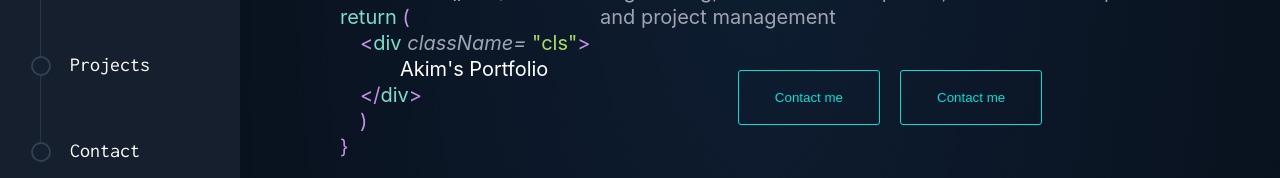
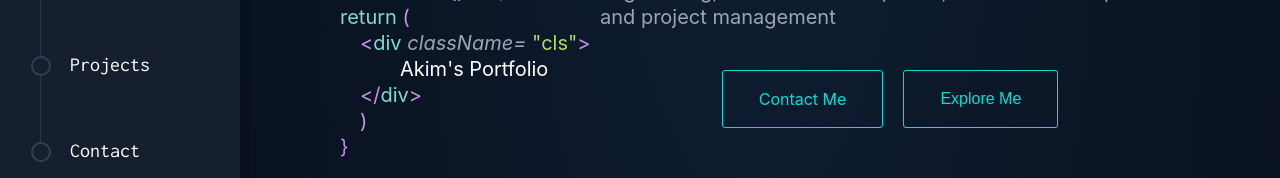
Before and after one commit to Mousticke/portfolio-new, a React (Create React App) app: page / in a window 1280 px wide. Shown: the part 388-566 px from the top of the page. Built offline with nearby package versions, Linux system fonts and the light colour scheme.

Commit message:
add mailto

```diff
--- a/src/domains/Landing/Citation.jsx
+++ b/src/domains/Landing/Citation.jsx
@@ -2,11 +2,13 @@ import React from 'react'
 import styled from 'styled-components'
 import PropTypes from 'prop-types'
 import { CSSTransition, TransitionGroup } from 'react-transition-group'
+import { transitionAll } from '@styles'
 
 const StyledCitation = styled.div`
   grid-area: citation;
   blockquote {
     text-align: center;
+    transition: ${transitionAll};
   }
   p {
     font-size: 0.83rem;
@@ -31,7 +33,7 @@ const StyledCitation = styled.div`
 function Citation({ isMounted }) {
   return (
     <TransitionGroup component={null}>
-      <CSSTransition in={isMounted.current} classNames='fade' timeout={1000} appear unmountOnExit>
+      <CSSTransition in={isMounted.current} classNames='fadeup' timeout={1000} appear unmountOnExit>
         <StyledCitation>
           <blockquote>
             <p>
--- a/src/domains/Landing/Introduction.jsx
+++ b/src/domains/Landing/Introduction.jsx
@@ -60,14 +60,14 @@ function Introduction({ isMounted }) {
   return (
     <IntroContainer>
       <TransitionGroup component={null}>
-        <CSSTransition in={isMounted} classNames='fade' timeout={1000} appear unmountOnExit>
+        <CSSTransition in={isMounted} classNames='fadeup' timeout={1000} appear unmountOnExit>
           <StyledHeroGreeting style={{ transitionDelay: `${100}ms` }}>Hi there, my name is</StyledHeroGreeting>
         </CSSTransition>
-        <CSSTransition in={isMounted} classNames='fade' timeout={1000} appear unmountOnExit>
-          <StyledHeroTitle style={{ transitionDelay: `${150}ms` }}>Akim Benchiha</StyledHeroTitle>
+        <CSSTransition in={isMounted} classNames='fadeup' timeout={1000} appear unmountOnExit>
+          <StyledHeroTitle style={{ transitionDelay: `${200}ms` }}>Akim Benchiha</StyledHeroTitle>
         </CSSTransition>
-        <CSSTransition in={isMounted} classNames='fade' timeout={1000} appear unmountOnExit>
-          <StyledHeroSubTitle style={{ transitionDelay: `${180}ms` }}>I am a software engineer</StyledHeroSubTitle>
+        <CSSTransition in={isMounted} classNames='fadeup' timeout={1000} appear unmountOnExit>
+          <StyledHeroSubTitle style={{ transitionDelay: `${300}ms` }}>I am a software engineer</StyledHeroSubTitle>
         </CSSTransition>
       </TransitionGroup>
     </IntroContainer>
--- a/src/domains/Landing/Summary.jsx
+++ b/src/domains/Landing/Summary.jsx
@@ -3,6 +3,7 @@ import PropTypes from 'prop-types'
 import { CSSTransition, TransitionGroup } from 'react-transition-group'
 import styled from 'styled-components'
 import { transitionAll, breakpoints } from '@styles'
+import metaTag from '@config/metadata'
 
 const SummaryContainer = styled.div`
   grid-area: summary;
@@ -30,6 +31,25 @@ const StyledButton = styled.button`
   padding: 1rem 1.8rem;
   line-height: 1;
   border-radius: 3px;
+  font-size: 0.8rem;
+  color: ${(props) => props.theme.colors.button.text};
+  background-color: ${(props) => props.theme.colors.button.inner};
+  border: 1px solid ${(props) => props.theme.colors.button.border};
+  transition: ${transitionAll};
+
+  &:hover {
+    cursor: pointer;
+    background-color: ${(props) => props.theme.colors.button.hover};
+  }
+`
+
+const StyledLink = styled.a`
+  margin-top: 1rem;
+  margin-right: 1rem;
+  padding: 1rem 1.8rem;
+  line-height: 1;
+  border-radius: 3px;
+  font-size: 0.8rem;
   color: ${(props) => props.theme.colors.button.text};
   background-color: ${(props) => props.theme.colors.button.inner};
   border: 1px solid ${(props) => props.theme.colors.button.border};
@@ -44,18 +64,23 @@ const StyledButton = styled.button`
 function Summary({ isMounted }) {
   return (
     <TransitionGroup component={SummaryContainer}>
-      <CSSTransition in={isMounted.current} classNames='fade' timeout={1000} appear unmountOnExit>
+      <CSSTransition in={isMounted.current} classNames='fadeup' timeout={1000} appear unmountOnExit>
         <StyledParagraphSummary>
           Young engineer based in Luxembourg specializing in industrial engineering, front-end development, software
           development and project management
         </StyledParagraphSummary>
       </CSSTransition>
       <TransitionGroup component={ButtonsContainer}>
-        <CSSTransition in={isMounted.current} classNames='fade' timeout={1000} appear unmountOnExit>
-          <StyledButton style={{ transitionDelay: `${150}ms` }}>Contact me</StyledButton>
+        <CSSTransition in={isMounted.current} classNames='fadeup' timeout={1000} appear unmountOnExit>
+          <StyledLink
+            href={`mailto:${metaTag.email}?subject=Contact from your Portfolio`}
+            style={{ transitionDelay: `${100}ms` }}
+          >
+            Contact Me
+          </StyledLink>
         </CSSTransition>
-        <CSSTransition in={isMounted.current} classNames='fade' timeout={1000} appear unmountOnExit>
-          <StyledButton style={{ transitionDelay: `${200}ms` }}>Contact me</StyledButton>
+        <CSSTransition in={isMounted.current} classNames='fadeup' timeout={1000} appear unmountOnExit>
+          <StyledButton style={{ transitionDelay: `${200}ms` }}>Explore Me</StyledButton>
         </CSSTransition>
       </TransitionGroup>
     </TransitionGroup>
--- a/src/styles/breakpoints.js
+++ b/src/styles/breakpoints.js
@@ -15,12 +15,23 @@ export const breakpoints = Object.keys(sizes).reduce((accumulator, label) => {
   // https://zellwk.com/blog/media-query-units/
   // const emSizeMin = sizes[label].min / 16
   const emSizeMax = sizes[label].max / 16
-  accumulator[label] = (...args) => css`
-    @media (max-width: ${emSizeMax}rem) {
-      ${css(...args)};s
+  const emSizeMin = sizes[label].min / 16
+
+  accumulator[label] = (...args) => {
+    if (label === 'giant') {
+      return css`
+        @media (min-width: ${emSizeMin}rem) {
+          ${css(...args)};
+        }
+      `
     }
-  `
+    return css`
+      @media (max-width: ${emSizeMax}rem) {
+        ${css(...args)};
+      }
+    `
+  }
+
   return accumulator
 }, {})
-
 export default breakpoints
```
